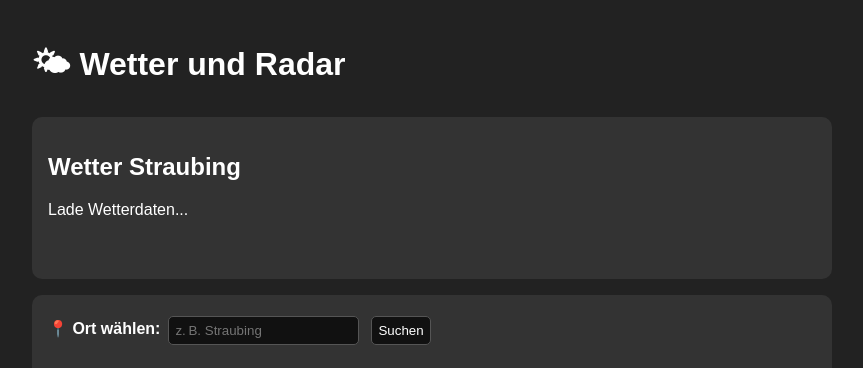
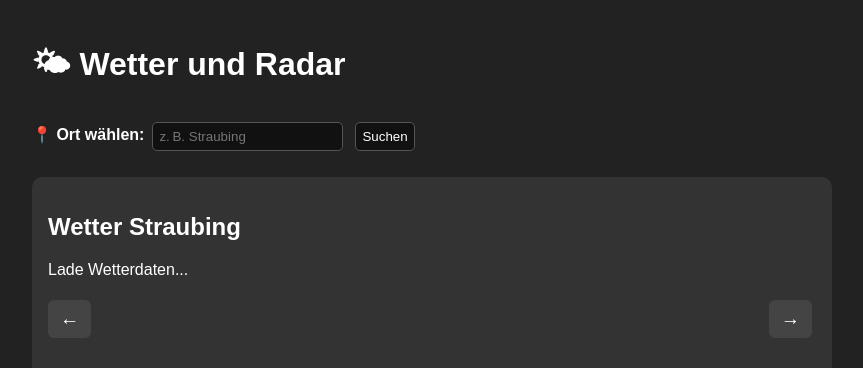
Before and after one commit to gtowncity/gtowncity.github.io, a plain HTML site: page index.html in a window 1280 px wide. Shown: the top 368 px of the page, without its empty margins (208-1071 px from the left). Drawn offline with Linux system fonts and the light colour scheme; no server answers.

Commit message:
Update index.html

```diff
--- a/index.html
+++ b/index.html
@@ -3,7 +3,7 @@
 <head>
   <meta charset="UTF-8">
   <meta name="viewport" content="width=device-width, initial-scale=1.0">
-  <title>Wetter & Radar Kombiniert</title>
+  <title>Wetter & Radar Final</title>
   <style>
     body { margin: 0; font-family: sans-serif; background: #222; color: #fff; }
     .container { max-width: 800px; margin: 0 auto; padding: 20px; }
@@ -14,13 +14,18 @@
     }
     #radarFrame { width: 100%; height: 400px; border: none; border-radius: 10px; }
     label { display: block; margin-top: 0.5em; font-weight: bold; }
-    .hourly { display: flex; overflow-x: auto; gap: 12px; margin-top: 18px; padding-bottom: 12px; }
+    .hourly-wrapper { display: flex; align-items: center; justify-content: space-between; gap: 10px; margin-top: 16px; }
+    .hourly { display: flex; overflow: hidden; gap: 12px; flex: 1; scroll-behavior: smooth; }
     .hour {
       flex: 0 0 auto; width: 75px;
       text-align: center; background: #555; padding: 10px;
       border-radius: 10px; font-size: 0.9rem;
     }
     .now { background: gold; color: black; font-weight: bold; }
+    .arrow-btn {
+      background: #444; color: white; border: none; padding: 8px 12px; font-size: 1.2em;
+      border-radius: 6px; cursor: pointer;
+    }
     .searchbox {
       display: flex; flex-wrap: wrap;
       gap: 8px; margin-bottom: 1em;
@@ -34,20 +39,24 @@
 <body>
 <div class="container">
   <h1>🌤 Wetter und Radar</h1>
+  <div class="searchbox">
+    <label for="ortInput">📍 Ort wählen:</label>
+    <input type="text" id="ortInput" placeholder="z. B. Straubing">
+    <button onclick="sucheOrt()">Suchen</button>
+  </div>
+
   <div class="wetterbox">
     <h2 id="region">Wetter Straubing</h2>
     <p id="beschreibung">Lade Wetterdaten...</p>
-    <div class="hourly" id="stunde"></div>
+    <div class="hourly-wrapper">
+      <button class="arrow-btn" onclick="scrollStunde(-1)">&larr;</button>
+      <div class="hourly" id="stunde"></div>
+      <button class="arrow-btn" onclick="scrollStunde(1)">&rarr;</button>
+    </div>
     <p style="text-align:right; font-size: 0.9em; opacity: 0.8;" id="zeit"></p>
   </div>
 
   <div class="radarbox">
-    <div class="searchbox">
-      <label for="ortInput">📍 Ort wählen:</label>
-      <input type="text" id="ortInput" placeholder="z. B. Straubing">
-      <button onclick="sucheOrt()">Suchen</button>
-    </div>
-
     <label for="radarSelect">🌍 Radar-Ansicht:</label>
     <select id="radarSelect" onchange="wechselRadar()">
       <option value="radar">Regen</option>
@@ -56,7 +65,6 @@
       <option value="temp">Temperatur</option>
       <option value="pressure">Luftdruck</option>
     </select>
-
     <iframe id="radarFrame" loading="lazy"></iframe>
   </div>
 </div>
@@ -91,6 +99,11 @@ async function sucheOrt() {
   }
 }
 
+function scrollStunde(dir) {
+  const box = document.getElementById("stunde");
+  box.scrollBy({ left: dir * 100, behavior: 'smooth' });
+}
+
 async function ladeWetter() {
   const res = await fetch(`https://api.open-meteo.com/v1/forecast?latitude=${lat}&longitude=${lon}&current_weather=true&hourly=temperature_2m,precipitation_probability,weathercode&timezone=auto`);
   const data = await res.json();
```
